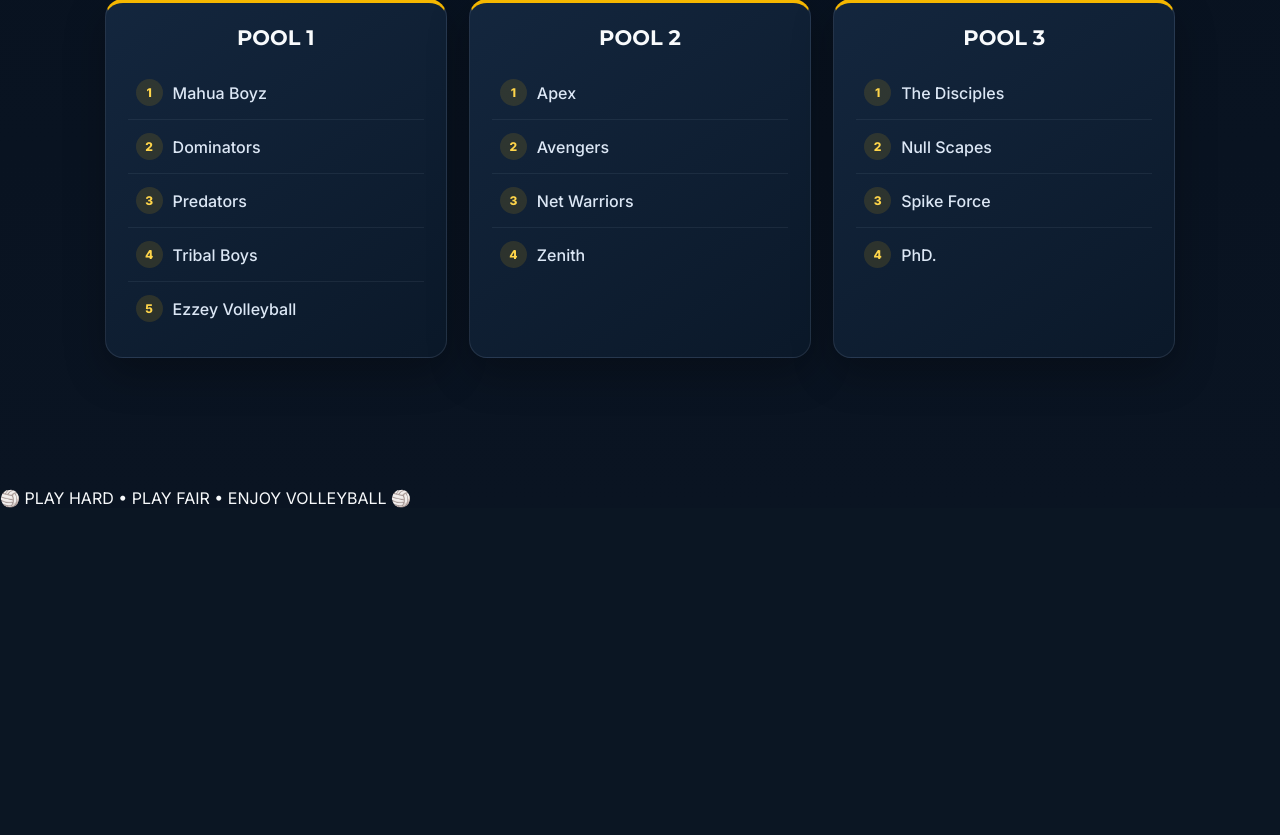
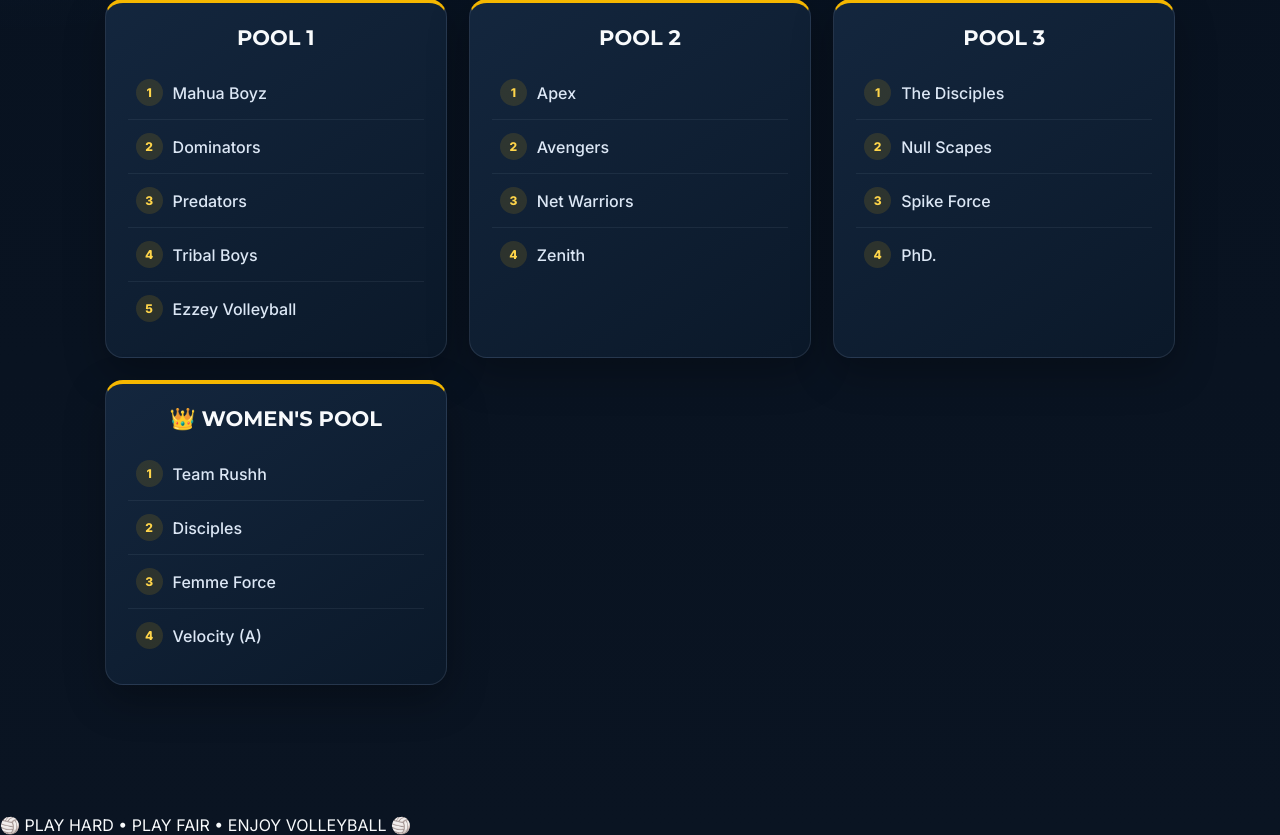
Before and after one commit to RakeshPedada/volleyball-live-score, a Flask app: page / in a window 1280 px wide. Shown: the part 568-1403 px from the top of the page. Before the commit the page ends 1076 px from the top, so only its background shows below. Run offline with Flask 3, Linux system fonts and the light colour scheme; parts of the project's set-up code (start-up, migrations or seed data) failed here and were passed over.

Commit message:
Fix women's pool display

```diff
--- a/static/script.js
+++ b/static/script.js
@@ -701,7 +701,8 @@ function updatePools() {
     const poolContainers = {
     "Pool 1": "pool1Teams",
     "Pool 2": "pool2Teams",
-        "Pool 3": "pool3Teams"
+    "Pool 3": "pool3Teams",
+    "Women's Pool": "womensPoolTeams"
 };
 
 
@@ -747,7 +748,10 @@ function updateFixtures() {
 
     const poolMatches =
     tournamentData.matches.filter(
-            match => match.stage.startsWith("Pool")
+        match =>
+            match.stage.startsWith("Pool")
+            ||
+            match.stage === "Women's Pool"
     );
 
 
@@ -1091,7 +1095,8 @@ function updateStandings() {
     [
         "Pool 1",
         "Pool 2",
-        "Pool 3"
+        "Pool 3",
+        "Women's Pool"
     ]
         .forEach(poolName => {
 
@@ -1099,11 +1104,24 @@ function updateStandings() {
             const table =
                 calculateStandings(poolName);
 
-
-            const qualificationText =
-                poolName === "Pool 1"
-                    ? "🏆 Top 2 Qualify"
-                    : "🏆 Top 1 Qualifies";
+            let qualificationText;
+
+            if (poolName === "Pool 1") {
+
+                qualificationText =
+                    "🏆 Top 2 Qualify for Men's Knockout";
+
+            } else if (poolName === "Women's Pool") {
+
+                qualificationText =
+                    "🏆 Top 2 Qualify for Women's Final";
+
+            } else {
+
+                qualificationText =
+                    "🏆 Top 1 Qualifies for Men's Knockout";
+
+            }
 
 
             let rows = "";
@@ -1218,7 +1236,6 @@ function updateStandings() {
         });
 
 }
-
 /* =========================================================
    KNOCKOUT
 ========================================================= */
@@ -1230,25 +1247,40 @@ function updateKnockout() {
             "knockoutContainer"
         );
 
-
     container.innerHTML = "";
 
 
-    tournamentData.matches
-        .filter(
+    // =====================================================
+    // MEN'S KNOCKOUT
+    // =====================================================
+
+    const mensMatches =
+        tournamentData.matches.filter(
             match =>
                 match.stage === "Semi Final"
                 ||
                 match.stage === "Final"
-        )
-        .forEach(match => {
+        );
+
+
+    container.innerHTML += `
+
+        <h2 class="knockout-heading">
+            🏆 MEN'S KNOCKOUT
+        </h2>
+
+    `;
+
+
+    mensMatches.forEach(match => {
 
         let score = "VS";
 
 
         if (
             match.status === "finished"
-                || match.status === "live"
+            ||
+            match.status === "live"
         ) {
 
             score =
@@ -1294,8 +1326,82 @@ function updateKnockout() {
 
     });
 
-}
-
+
+    // =====================================================
+    // WOMEN'S FINAL
+    // =====================================================
+
+    const womensFinal =
+        tournamentData.matches.filter(
+            match =>
+                match.stage === "Women's Final"
+        );
+
+
+    container.innerHTML += `
+
+        <h2 class="knockout-heading womens-knockout-heading">
+            👑 WOMEN'S FINAL
+        </h2>
+
+    `;
+
+
+    womensFinal.forEach(match => {
+
+        let score = "VS";
+
+
+        if (
+            match.status === "finished"
+            ||
+            match.status === "live"
+        ) {
+
+            score =
+                `${match.setsA} - ${match.setsB}`;
+
+        }
+
+
+        container.innerHTML += `
+
+            <div class="match-row womens-final-row">
+
+                <div class="match-stage">
+
+                    WOMEN'S FINAL
+
+                </div>
+
+
+                <div class="match-teams">
+
+                    ${match.teamA}
+
+                    <b>${score}</b>
+
+                    ${match.teamB}
+
+                </div>
+
+
+                <div class="
+                    match-status
+                    ${match.status}
+                ">
+
+                    ${match.status.toUpperCase()}
+
+                </div>
+
+            </div>
+
+        `;
+
+    });
+
+}
 
 /* =========================================================
    RESET TOURNAMENT
--- a/templates/index.html
+++ b/templates/index.html
@@ -364,6 +364,16 @@
 
             </div>
 
+            <div class="pool-card womens-pool-card">
+
+    <h2>
+        👑 WOMEN'S POOL
+    </h2>
+
+    <div id="womensPoolTeams"></div>
+
+</div>
+
         </section>
 
     </main>
```
Lines whose indentation alone changed are shown as unchanged.
